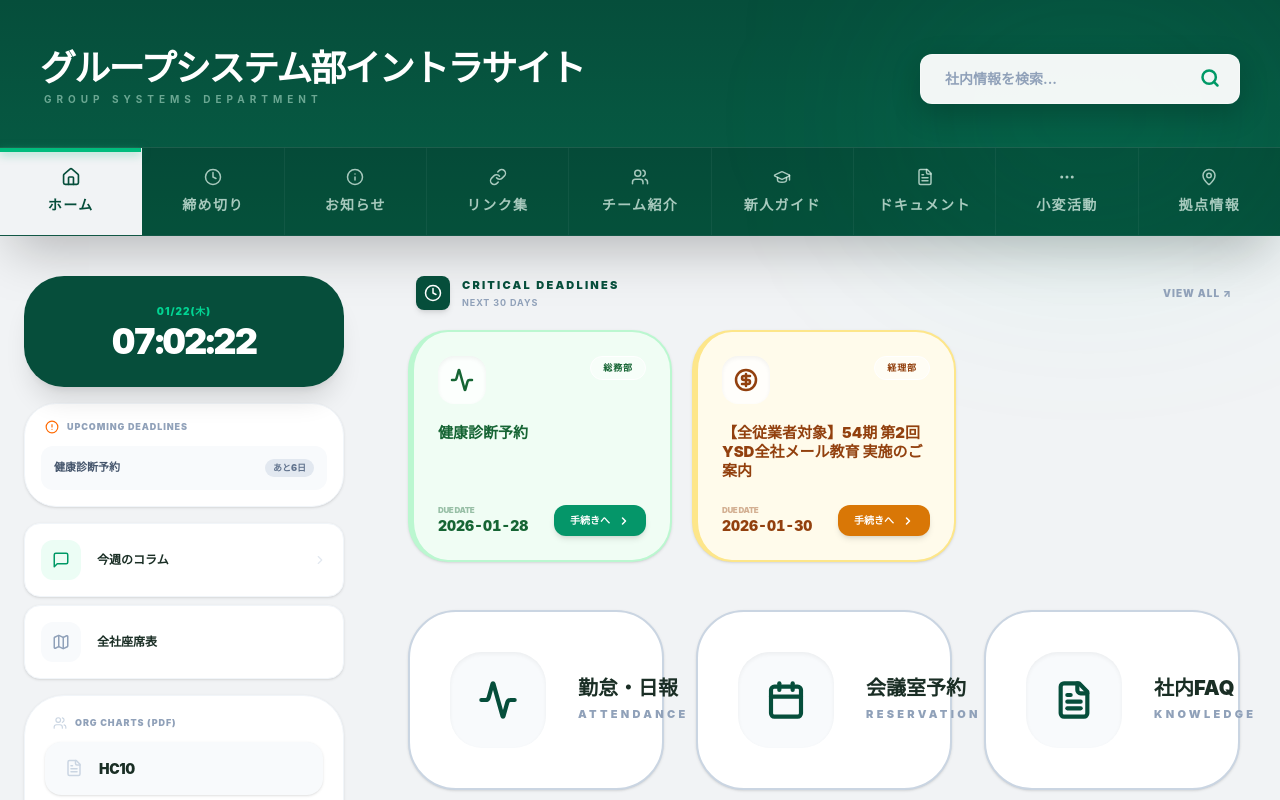
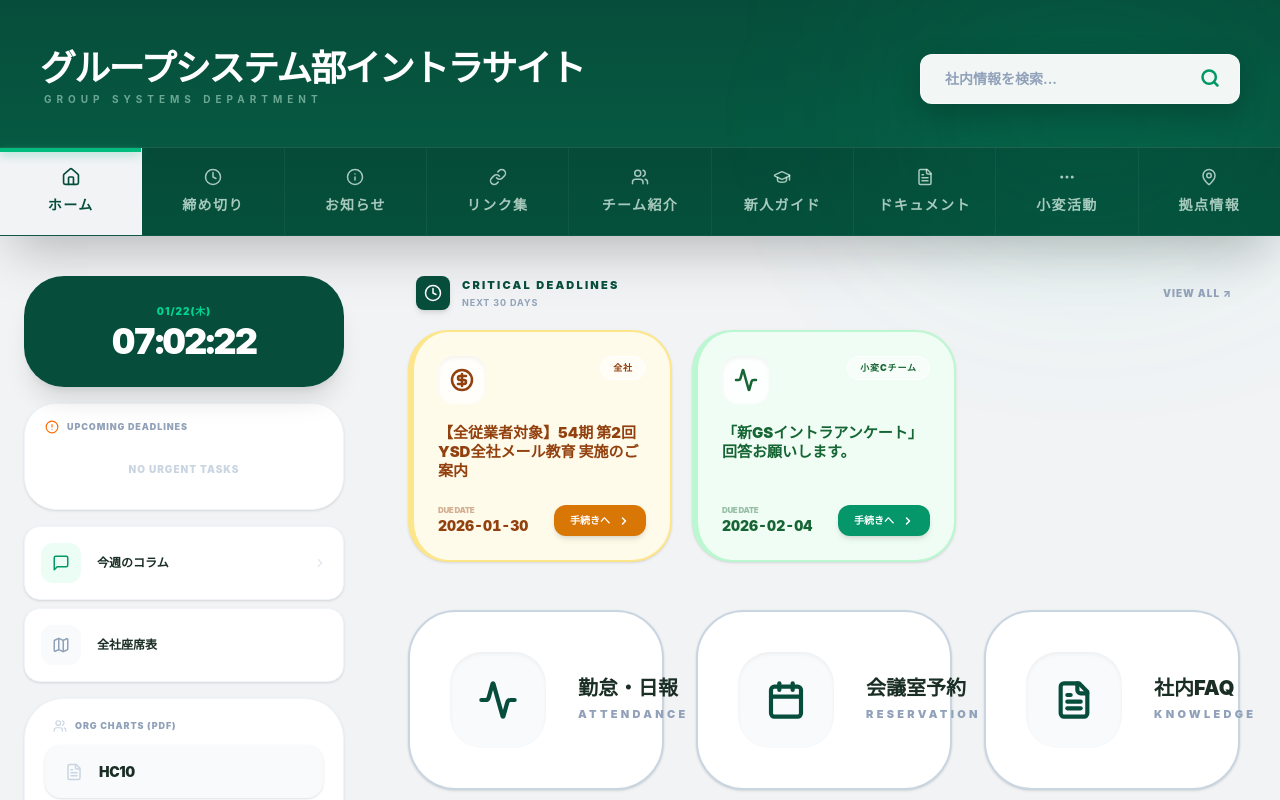
Before and after one commit to s1azt/shohen, a React (Vite) app: page / in a window 1280 px wide. Shown: the top 800 px of the page. Built offline with nearby package versions, Linux system fonts and the light colour scheme.

Commit message:
feat:20260130

```diff
--- a/src/data/deadlines.ts
+++ b/src/data/deadlines.ts
@@ -20,7 +20,7 @@ export const allDeadlines = [
     id: 2,
     title: "【全従業者対象】54期 第2回 YSD全社メール教育 実施のご案内",
     date: "2026-01-30", // 月のフォーマットを統一しておくと安全です
-    dept: "経理部",
+    dept: "全社",
     iconName: "CircleDollarSign",
     accent: "border-l-[#d97706]",
     bg: "bg-[#fffbeb]",
@@ -31,16 +31,16 @@ export const allDeadlines = [
   },
   {
     id: 3,
-    title: "健康診断予約",
-    date: "2026-01-28",
-    dept: "総務部",
+    title: "「新GSイントラアンケート」回答お願いします。",
+    date: "2026-02-04",
+    dept: "小変Cチーム",
     iconName: "Activity",
     accent: "border-l-[#059669]",
     bg: "bg-[#f0fdf4]",
     border: "border-[#bbf7d0]",
     text: "text-[#166534]",
     btn: "bg-[#059669]",
-    url: "https://clinic.example.com/reserve" // 👈 追加
+    url: "https://forms.gle/TdjoT5nTijufFfMJA" // 👈 追加
   },
   {
     id: 4,
```
